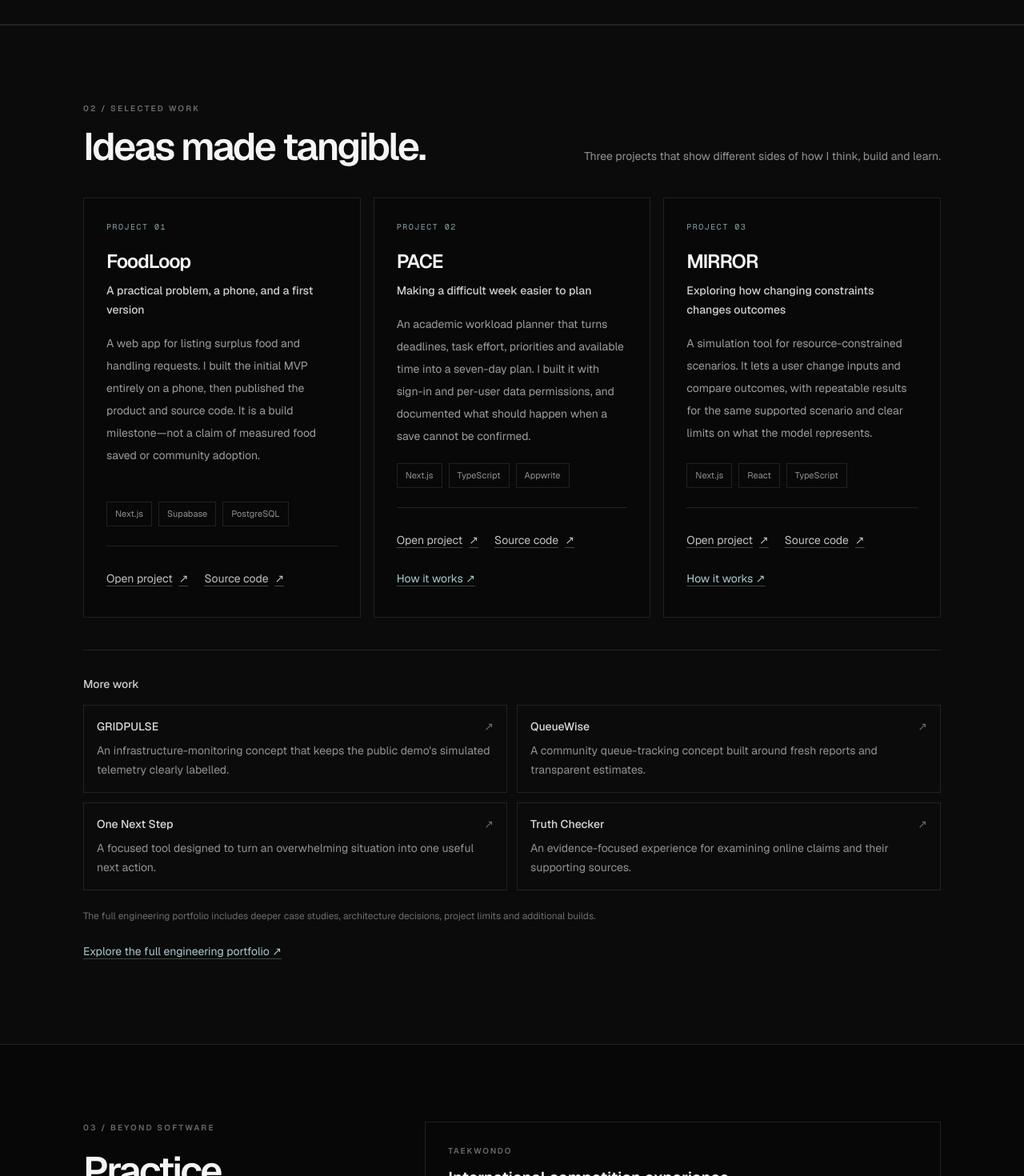
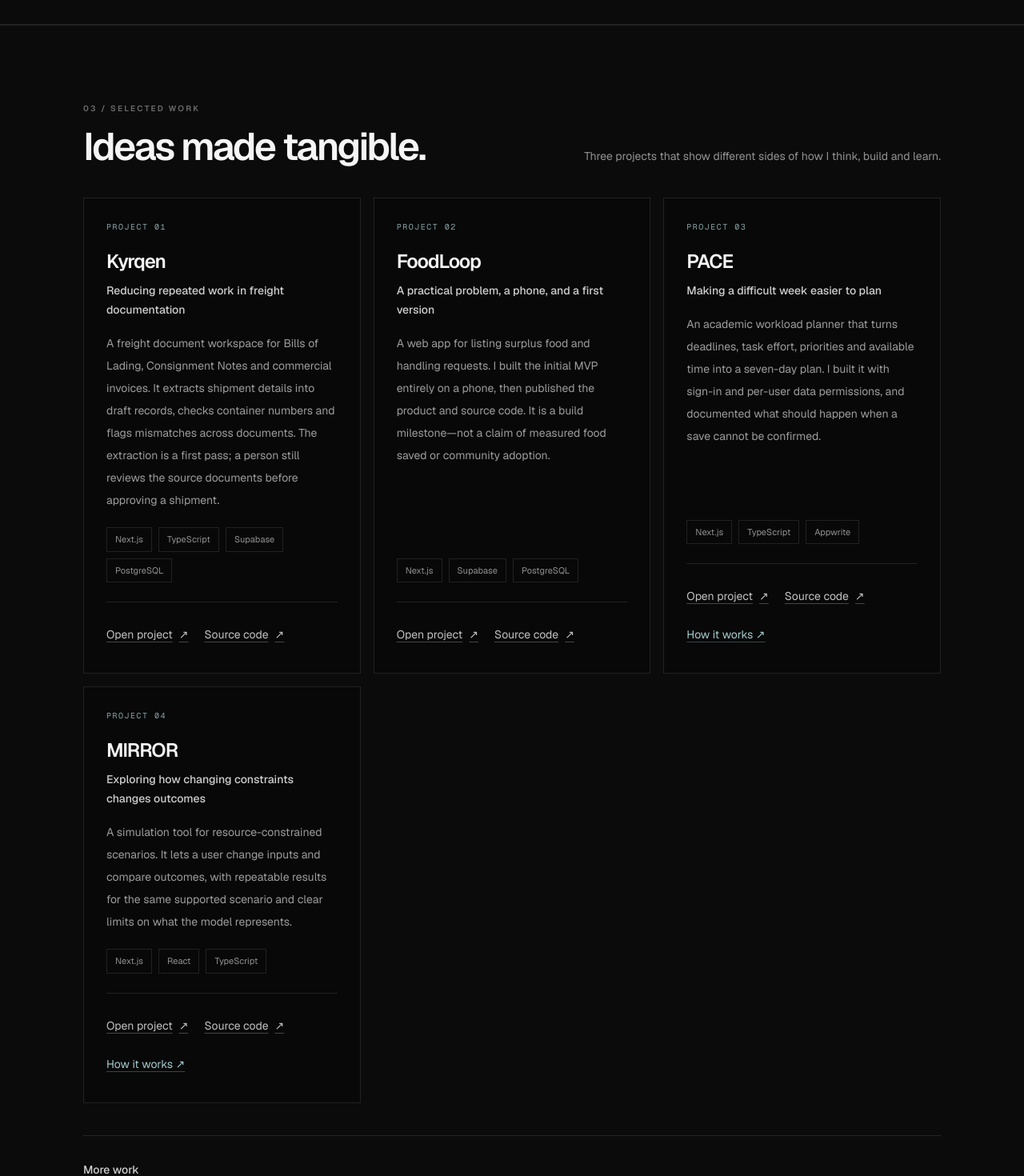
Before and after one commit to kogleshofficial-hub/koglesh-portfolio, a Next.js app: page /scholarship in a window 1280 px wide. Shown: the part 1840-3310 px from the top of the page at 80% size. Built offline with nearby package versions, Linux system fonts and the light colour scheme.

Commit message:
Feature Kyrqen and refine scholarship profile sections

```diff
--- a/app/scholarship/page.tsx
+++ b/app/scholarship/page.tsx
@@ -20,6 +20,16 @@ export const metadata: Metadata = {
 const projects = [
   {
     number: "01",
+    name: "Kyrqen",
+    theme: "Reducing repeated work in freight documentation",
+    summary:
+      "A freight document workspace for Bills of Lading, Consignment Notes and commercial invoices. It extracts shipment details into draft records, checks container numbers and flags mismatches across documents. The extraction is a first pass; a person still reviews the source documents before approving a shipment.",
+    stack: ["Next.js", "TypeScript", "Supabase", "PostgreSQL"],
+    live: "https://kryqen.vercel.app/",
+    source: "https://github.com/kogleshofficial-hub/kyrqen",
+  },
+  {
+    number: "02",
     name: "FoodLoop",
     theme: "A practical problem, a phone, and a first version",
     summary:
@@ -29,7 +39,7 @@ const projects = [
     source: "https://github.com/kogleshofficial-hub/FoodLoop",
   },
   {
-    number: "02",
+    number: "03",
     name: "PACE",
     theme: "Making a difficult week easier to plan",
     summary:
@@ -40,7 +50,7 @@ const projects = [
     details: "https://koglesh-portfolio.vercel.app/projects/pace",
   },
   {
-    number: "03",
+    number: "04",
     name: "MIRROR",
     theme: "Exploring how changing constraints changes outcomes",
     summary:
@@ -204,7 +214,7 @@ export default function ScholarshipPage() {
         <div className="mx-auto max-w-6xl px-6 py-20 sm:py-24 lg:px-10">
           <div className="mb-10 flex flex-col gap-4 sm:flex-row sm:items-end sm:justify-between">
             <div>
-              <p className="text-[10px] font-semibold uppercase tracking-[0.22em] text-white/40">02 / Selected work</p>
+              <p className="text-[10px] font-semibold uppercase tracking-[0.22em] text-white/40">03 / Selected work</p>
               <h2 className="mt-4 text-3xl font-semibold tracking-[-0.05em] sm:text-5xl">Ideas made tangible.</h2>
             </div>
             <p className="max-w-md text-sm leading-6 text-white/55">Three projects that show different sides of how I think, build and learn.</p>
@@ -248,7 +258,7 @@ export default function ScholarshipPage() {
       <section id="achievements" className="mx-auto max-w-6xl px-6 py-20 sm:py-24 lg:px-10">
         <div className="grid gap-10 lg:grid-cols-[.7fr_1.3fr] lg:gap-20">
           <div>
-            <p className="text-[10px] font-semibold uppercase tracking-[0.22em] text-white/40">03 / Beyond software</p>
+            <p className="text-[10px] font-semibold uppercase tracking-[0.22em] text-white/40">04 / Beyond software</p>
             <h2 className="mt-4 text-3xl font-semibold leading-tight tracking-[-0.05em] sm:text-5xl">Practice, patience and showing up.</h2>
             <p className="mt-5 text-sm leading-7 text-white/60">Taekwondo and creating videos give me different ways to practise, experiment and learn from results.</p>
           </div>
@@ -287,7 +297,7 @@ export default function ScholarshipPage() {
       <section className="border-y border-white/10 bg-white/[0.015]">
         <div className="mx-auto grid max-w-6xl gap-10 px-6 py-20 sm:py-24 lg:grid-cols-[.7fr_1.3fr] lg:gap-20 lg:px-10">
           <div>
-            <p className="text-[10px] font-semibold uppercase tracking-[0.22em] text-white/40">04 / Public submissions</p>
+            <p className="text-[10px] font-semibold uppercase tracking-[0.22em] text-white/40">05 / Public submissions</p>
             <h2 className="mt-4 text-3xl font-semibold leading-tight tracking-[-0.05em] sm:text-4xl">Work shared beyond my own site.</h2>
           </div>
           <div className="space-y-5">
@@ -309,7 +319,7 @@ export default function ScholarshipPage() {
       <section id="peer-learning" className="border-y border-white/10 bg-white/[0.015]">
         <div className="mx-auto grid max-w-6xl gap-8 px-6 py-20 sm:py-24 lg:grid-cols-[.7fr_1.3fr] lg:gap-20 lg:px-10">
           <div>
-            <p className="text-[10px] font-semibold uppercase tracking-[0.22em] text-white/40">05 / Learning with others</p>
+            <p className="text-[10px] font-semibold uppercase tracking-[0.22em] text-white/40">06 / Learning with others</p>
             <h2 className="mt-4 text-3xl font-semibold leading-tight tracking-[-0.05em] sm:text-4xl">Helping other students get started.</h2>
           </div>
           <div className="space-y-5 text-sm leading-7 text-white/70 sm:text-base sm:leading-8">
@@ -322,7 +332,7 @@ export default function ScholarshipPage() {
       <section className="mx-auto max-w-6xl px-6 py-20 sm:py-24 lg:px-10">
         <div className="grid gap-8 lg:grid-cols-[.7fr_1.3fr] lg:gap-20">
           <div>
-            <p className="text-[10px] font-semibold uppercase tracking-[0.22em] text-white/40">06 / Tools I use</p>
+            <p className="text-[10px] font-semibold uppercase tracking-[0.22em] text-white/40">07 / Tools I use</p>
             <h2 className="mt-4 text-3xl font-semibold leading-tight tracking-[-0.05em] sm:text-4xl">Learning by doing.</h2>
           </div>
           <div className="divide-y divide-white/10 border-y border-white/10">
@@ -339,7 +349,7 @@ export default function ScholarshipPage() {
       <section className="border-t border-white/10">
         <div className="mx-auto grid max-w-6xl gap-8 px-6 py-20 sm:py-24 lg:grid-cols-[.7fr_1.3fr] lg:gap-20 lg:px-10">
           <div>
-            <p className="text-[10px] font-semibold uppercase tracking-[0.22em] text-white/40">07 / What comes next</p>
+            <p className="text-[10px] font-semibold uppercase tracking-[0.22em] text-white/40">08 / What comes next</p>
             <h2 className="mt-4 text-3xl font-semibold leading-tight tracking-[-0.05em] sm:text-4xl">I&apos;m still at the beginning. That&apos;s the point.</h2>
           </div>
           <div>
```
